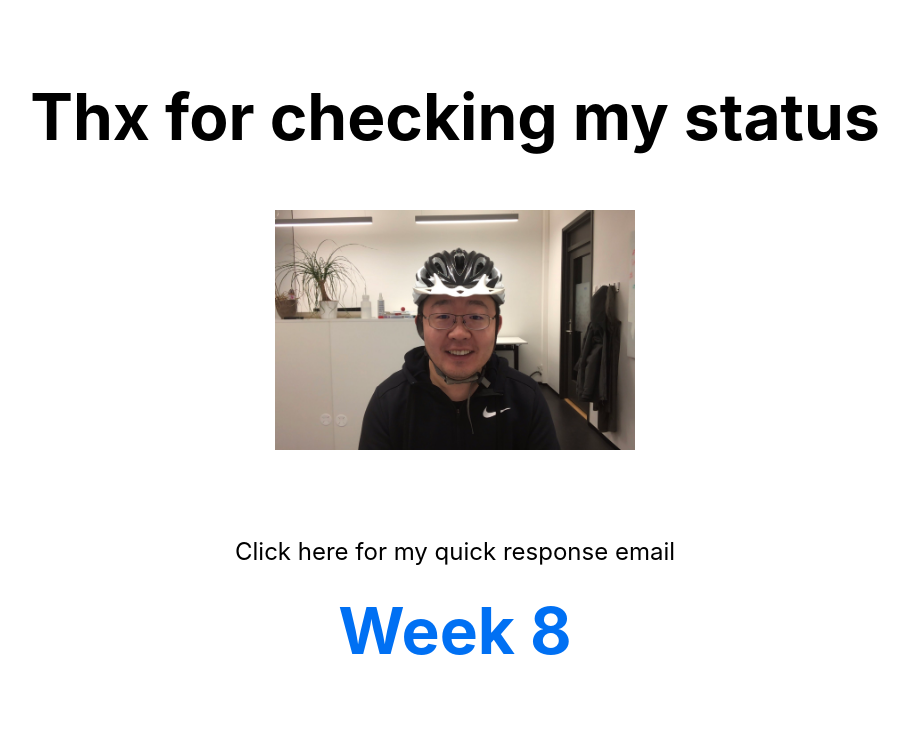
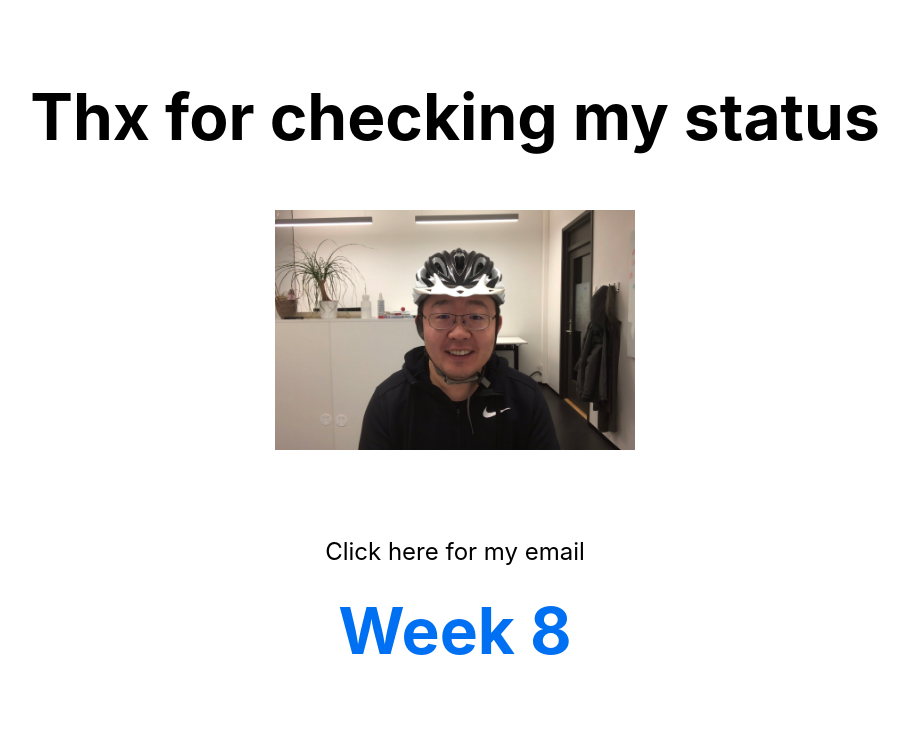
Before and after one commit to xinmeng2020/xinmengli.me, a Next.js app: page / in a window 1280 px wide. Shown: the top 731 px of the page, without its empty margins (185-1094 px from the left). Built offline with nearby package versions, Linux system fonts and the light colour scheme.

Commit message:
first update6

```diff
--- a/pages/index.js
+++ b/pages/index.js
@@ -28,7 +28,7 @@ export default function Home() {
 
 
         <p className={styles.description}>
-          <a href="mailto:xinmeng.li@kjemi.uio.no">Click here for my quick response email</a>
+          <a href="mailto:xinmeng.li@kjemi.uio.no">Click here for my email</a>
         </p>
 
         <h4 className={styles.title}>
```
